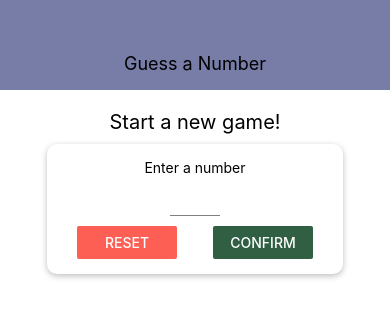
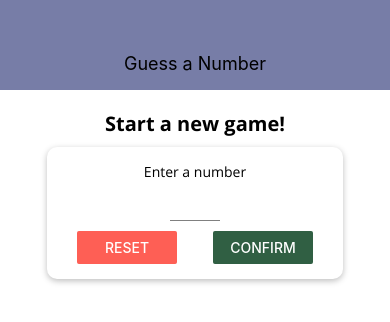
Before and after one commit to MadNeat-O/number-game, a React Native app: screen / in a window 390 px wide. Shown: the top 322 px of the page. Built offline with nearby package versions, Linux system fonts and the light colour scheme.

Commit message:
imported fonts

```diff
--- a/App.js
+++ b/App.js
@@ -1,15 +1,34 @@
 import { StatusBar } from 'expo-status-bar';
 import React, { useState } from 'react';
 import { StyleSheet, View } from 'react-native';
+import * as Font from 'expo-font';
+import { AppLoading } from 'expo';
 
 import Header from './components/Header';
 import StartGameScreen from './screens/StartGameScreen';
 import GameScreen from './screens/GameScreen';
 import GameOverScreen from './screens/GameOverScreen';
 
+const fetchFonts = () => {
+  return Font.loadAsync({
+    'open-sans': require('./assets/fonts/OpenSans-Regular.ttf'),
+    'open-sans-bold': require('./assets/fonts/OpenSans-Bold.ttf')
+  });
+}
+
 export default function App() {
   const [userNumber, setUserNumber] = useState();
   const [guessRounds, setGuessRounds] = useState(0);
+  const [dataLoaded, setDataLoaded] = useState(false);
+
+  if (!dataLoaded) {
+    return (
+    <AppLoading
+      startAsync={fetchFonts}
+      onFinish={() => setDataLoaded(true)}
+      onError={(err) => console.log(err)} />
+    )
+  }
 
   const configureNewGameHandler = () => {
     setGuessRounds(0);
--- a/screens/GameOverScreen.js
+++ b/screens/GameOverScreen.js
@@ -7,7 +7,7 @@
     return(
         <View style={styles.screen}>
             <Text>Game Over!</Text>
-            <Text>Your number was: {props.userNum}</Text>
+            <Text>Your number was: {props.userNumber}</Text>
             <Text>Number of Rounds: {props.numRounds}</Text>
             <Button title="New Game" onPress={props.onRestart} />
         </View>
--- a/screens/StartGameScreen.js
+++ b/screens/StartGameScreen.js
@@ -68,7 +68,7 @@
             <View style={styles.screen}>
                 <Text style={styles.title}>Start a new game!</Text>
                 <Card style={styles.inputContainer}>
-                    <Text>Enter a number</Text>
+                    <Text style={styles.prompt}>Enter a number</Text>
                     <Input
                         style={styles.input}
                         autoCapitalize="none"
@@ -101,7 +101,8 @@
     },
     title: {
         fontSize: 20,
-        marginVertical: 10
+        marginVertical: 10,
+        fontFamily: 'open-sans-bold'
     },
     inputContainer: {
         width: 300,
@@ -126,6 +127,9 @@
     confirmContainer: {
         marginVertical: 20,
         alignItems: 'center'
+    },
+    prompt: {
+        fontFamily: 'open-sans'
     }
 });
 
```
Also changed, not shown: assets/fonts/OpenSans-Bold.ttf (added), assets/fonts/OpenSans-Regular.ttf (added).
